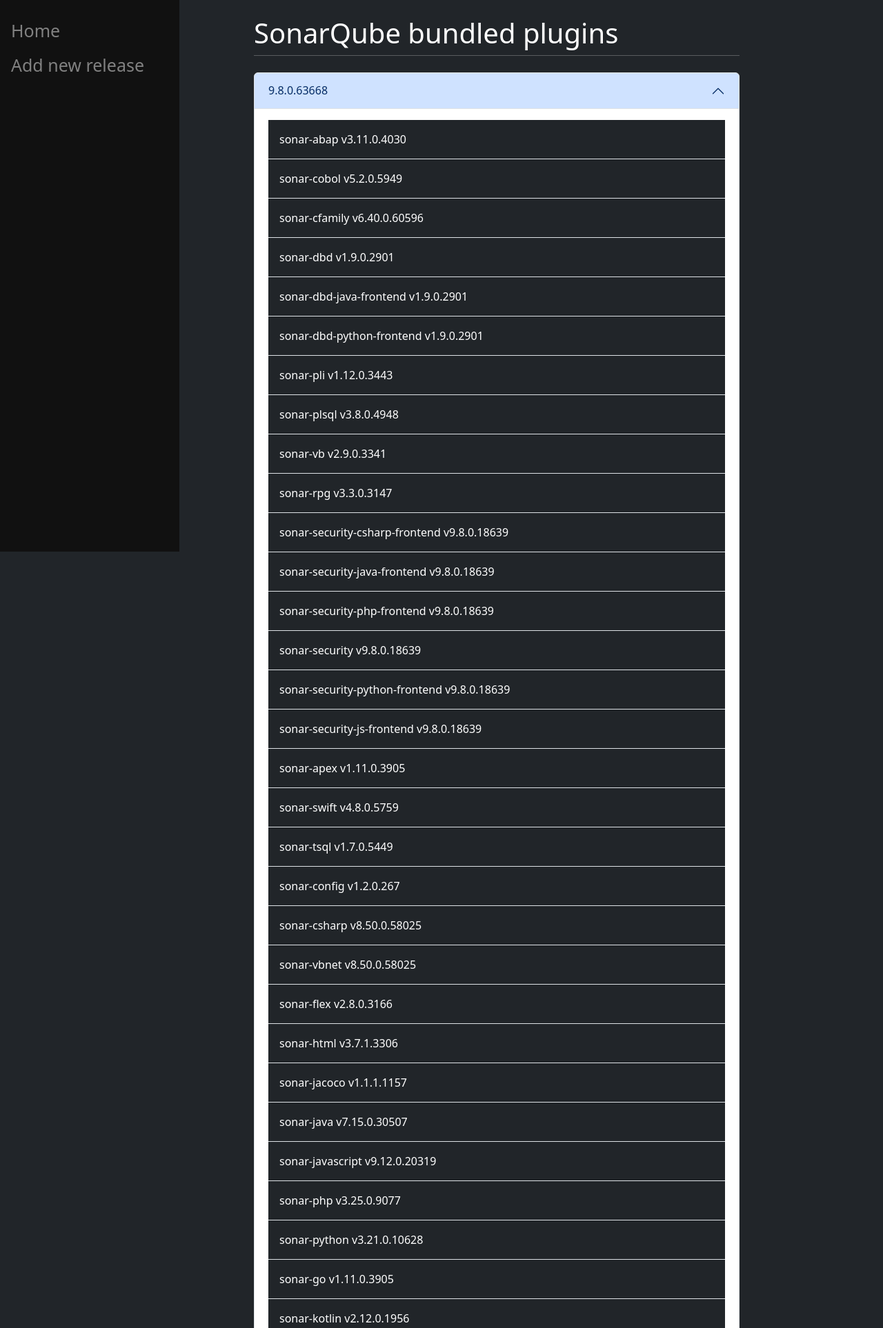
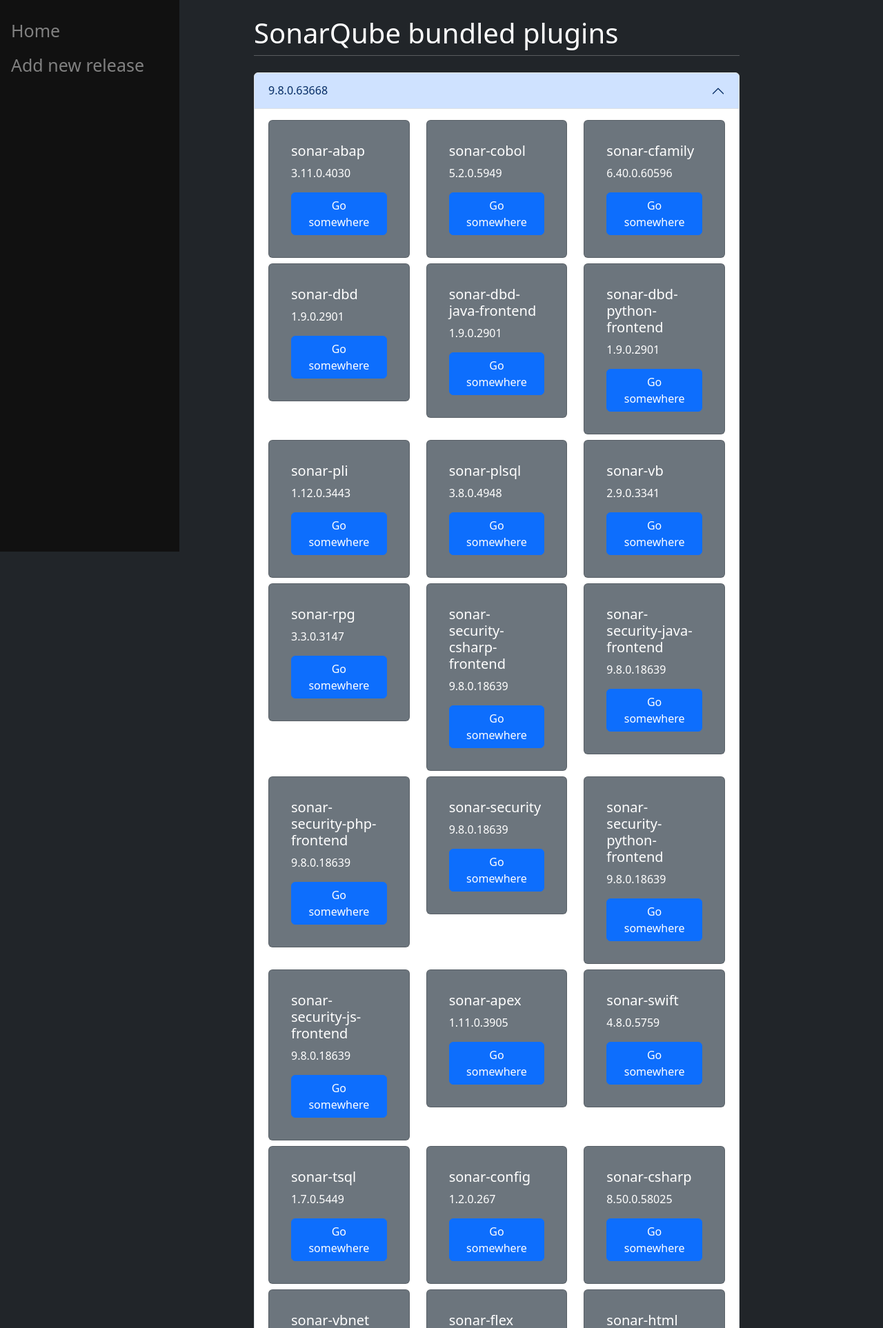
Before and after one commit to eric-legoff-sonarsource/sqmatrix, a Django app: page / in a window 1280 px wide, after a click on "9.8.0.63668". Shown: the top 1926 px of the page at 69% size. Run offline with Django 4.2, Linux system fonts and the light colour scheme; data comes from the database, SQL or seed files in the repository.

Commit message:
Use cards for plugins

```diff
--- a/app/main/views.py
+++ b/app/main/views.py
@@ -11,7 +11,7 @@ def index(request):
 
     for v in sqversions:
         sq = Sonarqube.objects.get(full_version=v)
-        complist = list(Compatibility.objects.all().filter(sonarqube = sq))
+        complist = Compatibility.objects.all().filter(sonarqube = sq)
         compat_map[v] = complist
 
     context = {'map' : compat_map}
--- a/app/templates/index.html
+++ b/app/templates/index.html
@@ -23,18 +23,30 @@
       data-bs-parent="#releases"
     >
       <div class="accordion-body">
-        <ul class="list-group list-group-flush">
-          {% for p in plugins %}
+        <div class="row">
+        {% for c in plugins %}
 
-          <li class="list-group-item text-bg-dark p-3">{{ p }}</li>
+
+          <div class="col-sm-4">
+            <div class="card p-3 mb-2 bg-secondary text-white">
+              <div class="card-body">
+                <h5 class="card-title">{{c.plugin.name}}</h5>
+                <p class="card-text">
+                  {{c.version}}
+                </p>
+                <a href="#" class="btn btn-primary">Go somewhere</a>
+              </div>
+            </div>
+          </div>
 
           {% endfor %}
-        </ul>
+        </div>
+        </div>
       </div>
     </div>
+
+    {% endfor %}
   </div>
 
-  {% endfor %}
+  {% endblock %}
 </div>
-
-{% endblock %}
```
